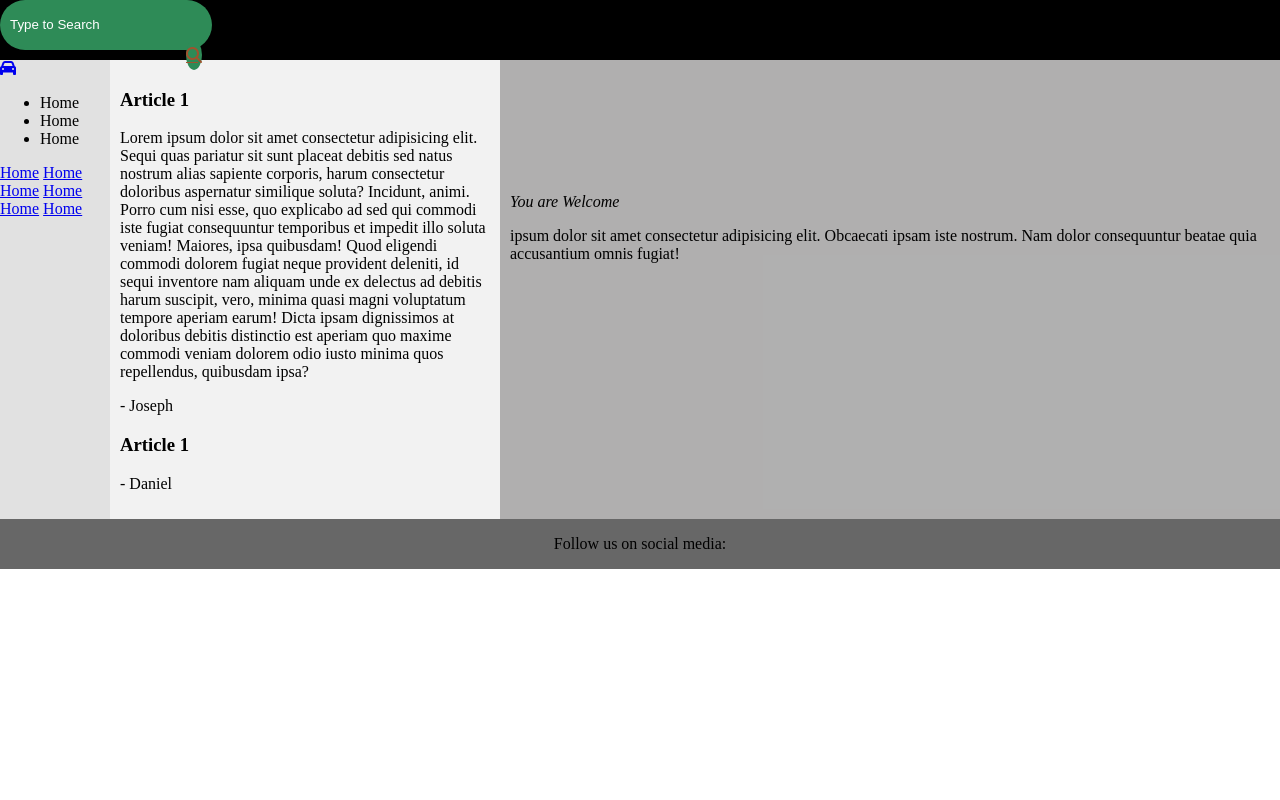
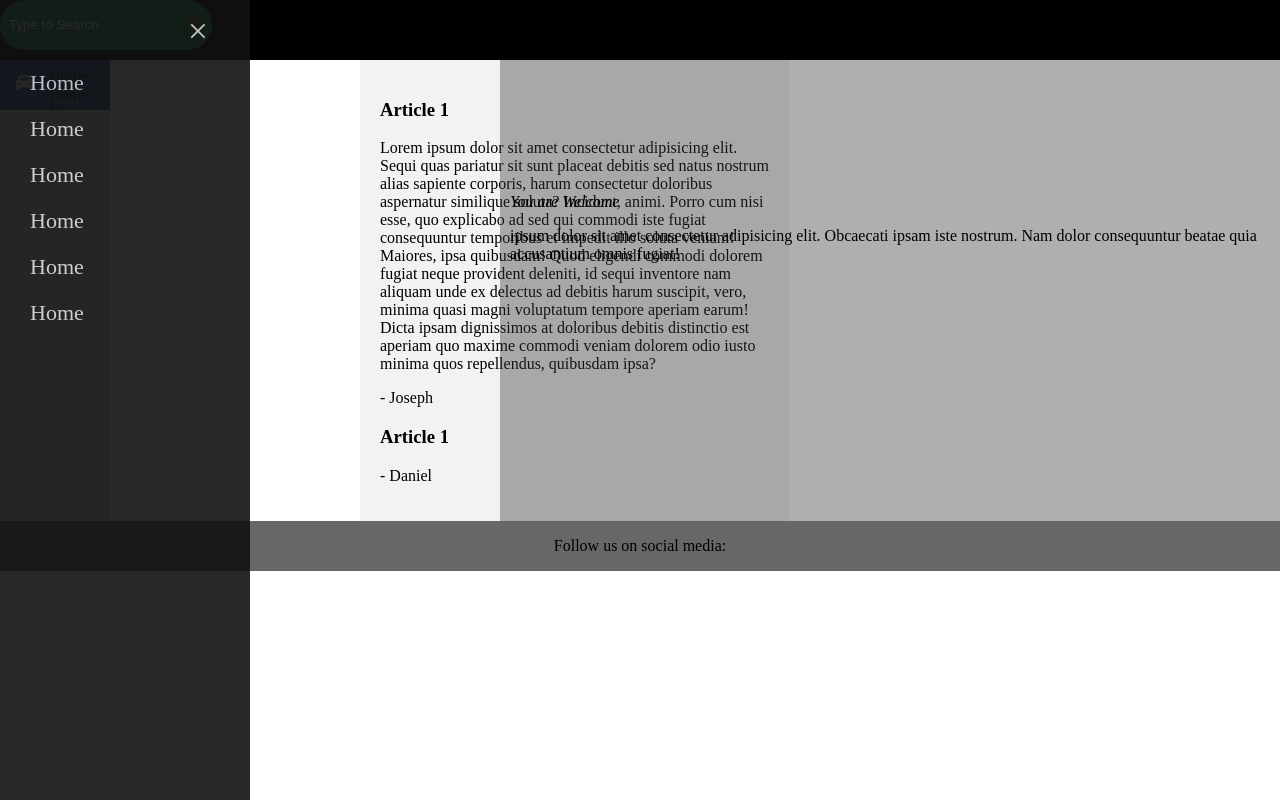
Before and after one commit to Josh251/Project-XYZ, a plain HTML site: page index.html in a window 1280 px wide. Both pictures are taken after a click on the link 8 px from the left and 68 px from the top of the page. Drawn offline with Linux system fonts and the light colour scheme.

Commit message:
open nav bar added

```diff
--- a/cipher.css
+++ b/cipher.css
@@ -27,6 +27,9 @@ body {
     background-color: seagreen;
     padding: 10px;
     border-radius: 40px;
+    display: flex;
+    align-items: flex-end;
+    justify-content: flex-end;
 }
 .search-btn {
     color: sienna;
@@ -84,3 +87,63 @@ section {
     grid-area: footer;
     text-align: center;
 }
+.navbar{
+    background-color: #3b5998;
+    overflow: hidden;
+    height: 50px;
+}
+.navbar a{
+    float: left;
+    display: block;
+    color: #f2f2f2;
+    text-align: center;
+    padding: 14px 16px;
+    text-decoration: none;
+    font-size: 17px;
+}
+.navbar ul{
+    margin: 8px 0 0 0;
+    list-style: none;
+}
+.navbar a:hover{
+    background-color: #ddd;
+    color: #000;
+}
+.side-nav{
+    height: 100%;
+    width: 0;
+    position: fixed;
+    z-index: 1;
+    top: 0;
+    left: 0;
+    background-color: #111;
+    opacity: 0.9;
+    overflow-x: hidden;
+    padding-top: 60px;
+    transition: 0.5s;
+}
+.side-nav a{
+    padding: 10px 10px 10px 30px;
+    text-decoration: none;
+    font-size: 22px;
+    color: #ccc;
+    display: block;
+    transition: 0.3s;
+}
+.side-nav a:hover{
+    color: white;
+}
+.side-nav .btn-close{
+    position: absolute;
+    top: 0;
+    right: 32px;
+    font-size: 36px;
+    margin-left: 50px;
+
+}
+#main{
+    transition: margin-left 0.5s;
+    padding: 20px;
+    overflow: hidden;
+    width: 100%;
+}
--- a/index.html
+++ b/index.html
@@ -11,7 +11,6 @@
 </head>
 <body>
     <div class="container">
-        <!-- HEADER -->
         <header class="header">
             <div class="search-box">
                 <input class="search-txt" type="text" name="" placeholder="Type to Search">
@@ -37,7 +36,7 @@
                                     </ul>
                                 </nav>
                                 <div id="side-menu"class="side-nav">
-                    <a href="#" class="btn-close" onClick="colseSideMenu()"&times;</a>
+                                    <a href="#" class="btn-close" onClick="closeSlideMenu()">&times;</a>
                                     <a href="#">Home</a>
                                     <a href="#">Home</a>
                                     <a href="#">Home</a>
@@ -46,8 +45,18 @@
                                     <a href="#">Home</a>
                                 </div>
                             </div>
+            <!-- Javascript for open and close menu -->
+            <script>
+              function openSlideMenu(){
+                  document.getElementById('side-menu').style.width = '250px';
+                  document.getElementById('main').style.marginLeft = '250px';}
+                  function closeSlideMenu(){
+                      document.getElementById('side-menu').style.width = 0;
+                      document.getElementById('main').style.marginleft = 0;
+                    }
+            </script>
             <!-- CONTENT -->
-            <div class="content">
+            <div id="main" class="content">
                 <article>
                     <h3>Article 1</h3>
                     <p>Lorem ipsum dolor sit amet consectetur adipisicing elit. Sequi quas pariatur sit sunt placeat debitis sed natus nostrum alias sapiente corporis, harum consectetur doloribus aspernatur similique soluta? Incidunt, animi. Porro cum nisi esse, quo explicabo ad sed qui commodi iste fugiat consequuntur temporibus et impedit illo soluta veniam! Maiores, ipsa quibusdam! Quod eligendi commodi dolorem fugiat neque provident deleniti, id sequi inventore nam aliquam unde ex delectus ad debitis harum suscipit, vero, minima quasi magni voluptatum tempore aperiam earum! Dicta ipsam dignissimos at doloribus debitis distinctio est aperiam quo maxime commodi veniam dolorem odio iusto minima quos repellendus, quibusdam ipsa?</p>
--- a/index.js
+++ b/index.js
@@ -1,5 +1,3 @@
 <script>
-    function openSlideMenu(){
-        document.getElementById('side-menu').style.width=250
-    }
+
 </script>
```
Lines whose indentation alone changed are shown as unchanged.
